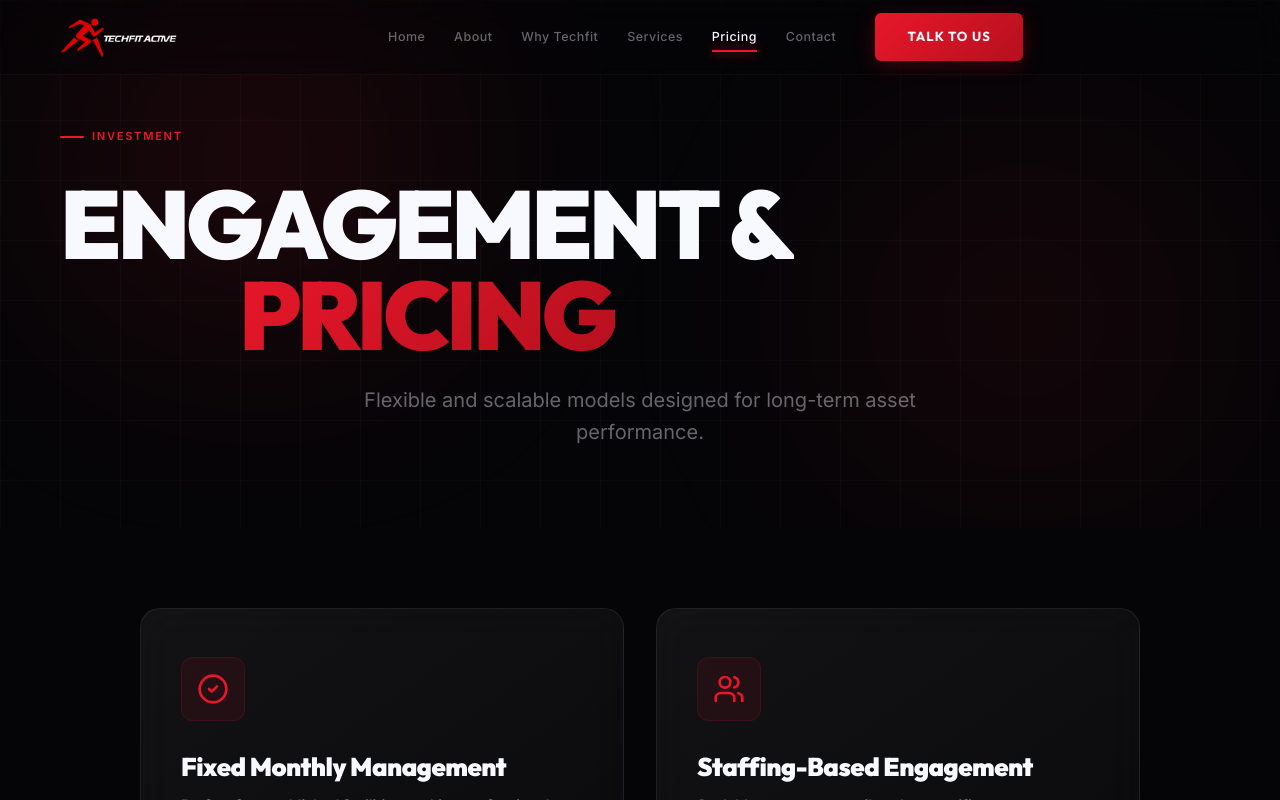
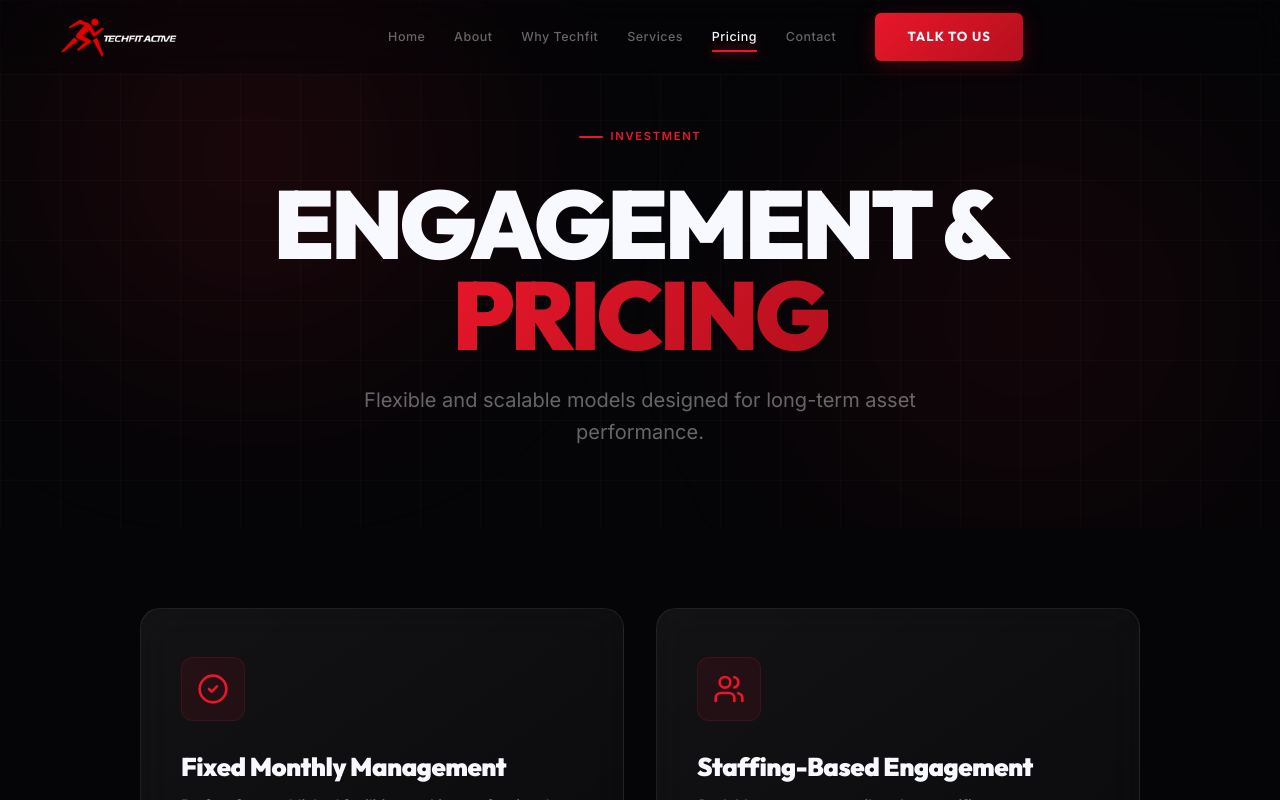
Before and after one commit to rahilmemdani/tech-fit, a React (Vite) app: page /pricing in a window 1280 px wide. Shown: the top 800 px of the page. Built offline with nearby package versions, Linux system fonts and the light colour scheme.

Commit message:
Removed reveal

```diff
--- a/src/pages/Pricing.tsx
+++ b/src/pages/Pricing.tsx
@@ -41,15 +41,15 @@ const Pricing: React.FC = () => {
                     <div className="prc-hero__grid" />
                 </div>
                 <div className="container prc-hero__content">
-                    <Reveal delay={0.05}>
+                    <div>
                         <span className="section-label">Investment</span>
-                    </Reveal>
-                    <Reveal delay={0.15}>
+                    </div>
+                    <div>
                         <h1 className="prc-hero__title">
                             ENGAGEMENT & <br />
                             <span className="text-gradient">PRICING</span>
                         </h1>
-                    </Reveal>
+                    </div>
                     <FadeIn delay={0.3}>
                         <p className="prc-hero__subtitle">
                             Flexible and scalable models designed for long-term asset performance.
```
